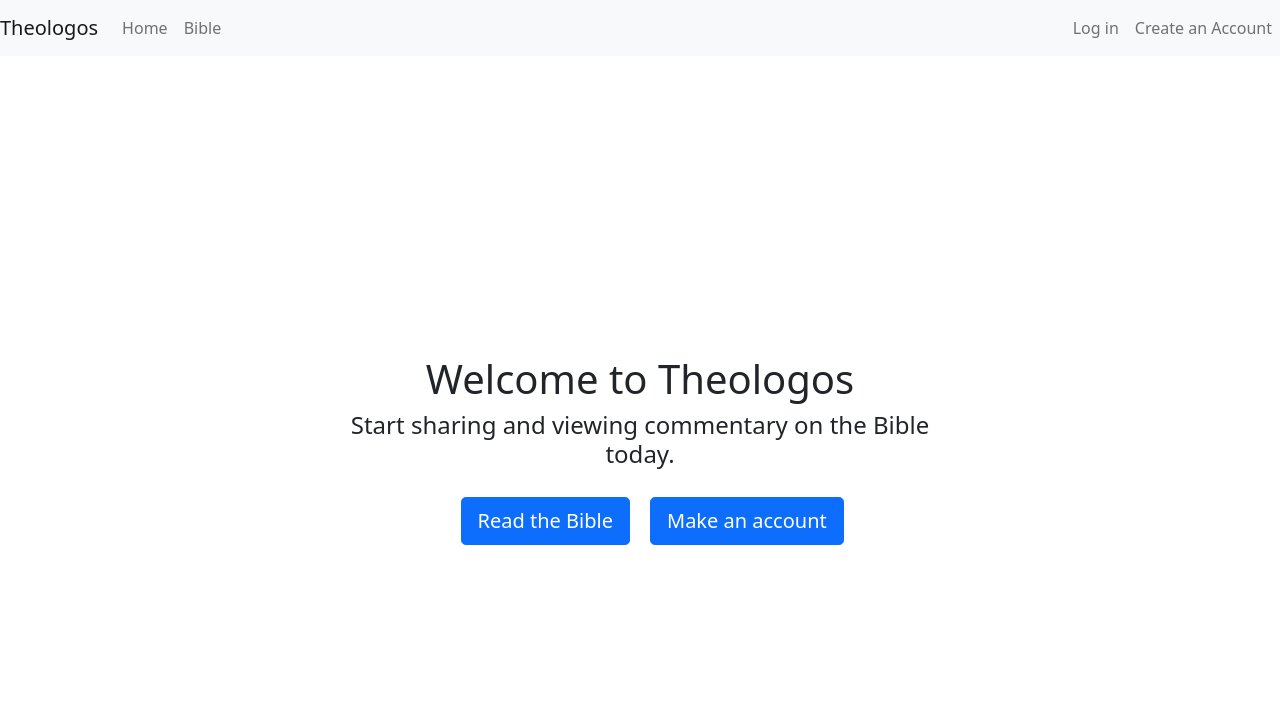
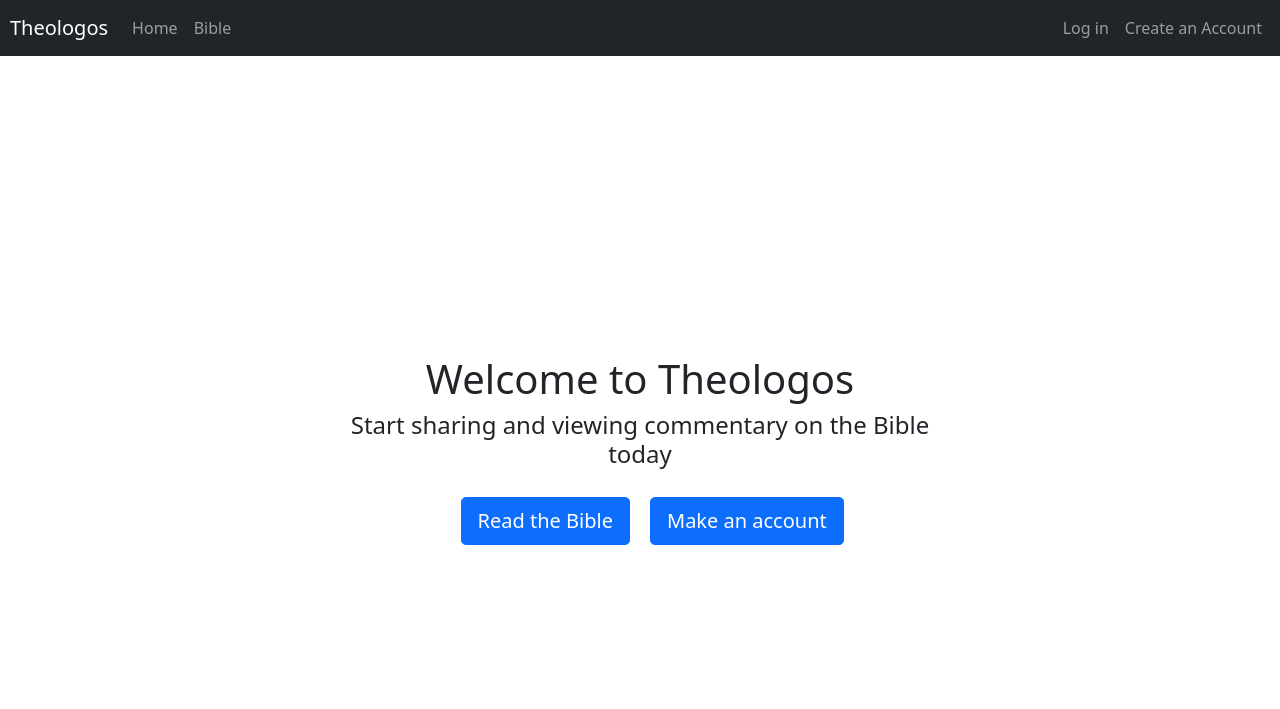
Before and after one commit to HSamiul/theologos, a Django app: page / in a window 1280 px wide. Shown: the top 709 px of the page. Run offline with Django 4.2, Linux system fonts and the light colour scheme.

Commit message:
improved look of navigation bar

```diff
--- /dev/null
+++ b/static/nav_bar.css
@@ -0,0 +1,8 @@
+.navbar-brand {
+    font-weight: 300;
+    margin-left: 10px;
+  }
+
+.navbar-last {
+margin-right: 10px;
+}
--- a/templates/base.html
+++ b/templates/base.html
@@ -8,6 +8,7 @@
 
     <link rel="stylesheet" type="text/css" href="{% static 'base.css' %}">
     <link rel="stylesheet" type="text/css" href="{% static 'home.css' %}">
+    <link rel="stylesheet" type="text/css" href="{% static 'nav_bar.css' %}">
 
     <!-- Bootstrap CDN -->
     <link href="https://cdn.jsdelivr.net/npm/bootstrap@5.1.3/dist/css/bootstrap.min.css" rel="stylesheet" integrity="sha384-1BmE4kWBq78iYhFldvKuhfTAU6auU8tT94WrHftjDbrCEXSU1oBoqyl2QvZ6jIW3" crossorigin="anonymous">
--- a/templates/home.html
+++ b/templates/home.html
@@ -7,7 +7,7 @@
 <div class="home-container">
     <div class="item blurb">
         <h1>Welcome to Theologos</h1>
-        <h4>Start sharing and viewing commentary on the Bible today.</h4>
+        <h4>Start sharing and viewing commentary on the Bible today</h4>
     </div>
 
     <div class="item read">
--- a/templates/partials/nav_bar.html
+++ b/templates/partials/nav_bar.html
@@ -1,6 +1,6 @@
 <!-- TODO: make the left and right margins larger -->
 <!-- TODO: figure out why the navbar doesn't collapse into a hamburger menu when screen gets small -->
-<nav class="navbar navbar-expand-lg navbar-light bg-light fixed-top">
+<nav class="navbar navbar-expand-lg navbar-dark bg-dark bg-light fixed-top">
     <a class="navbar-brand" href={% url 'home' %}>Theologos</a>
 
     <div class="collapse navbar-collapse">
@@ -67,7 +67,7 @@
         <div class="navbar-nav">
             {% if user.is_authenticated %}
             <div class="nav-item dropdown">
-                <a class="nav-link dropdown-toggle" href="#" data-bs-toggle="dropdown">Hello, {{ user.username }}</a>
+                <a class="nav-link dropdown-toggle navbar-last" href="#" data-bs-toggle="dropdown">Hello, {{ user.username }}</a>
 
                 <div class="dropdown-menu">
                     <a class="dropdown-item" href={% url 'accounts:detail' user.pk %}>Account</a>
@@ -77,7 +77,7 @@
 
             {% else %}
             <a class="nav-item nav-link" href={% url 'login' %}>Log in</a>
-            <a class="nav-item nav-link" href={% url 'accounts:register' %}>Create an Account</a>
+            <a class="nav-item nav-link navbar-last" href={% url 'accounts:register' %}>Create an Account</a>
             {% endif %}
         </div>
     </div>
```
